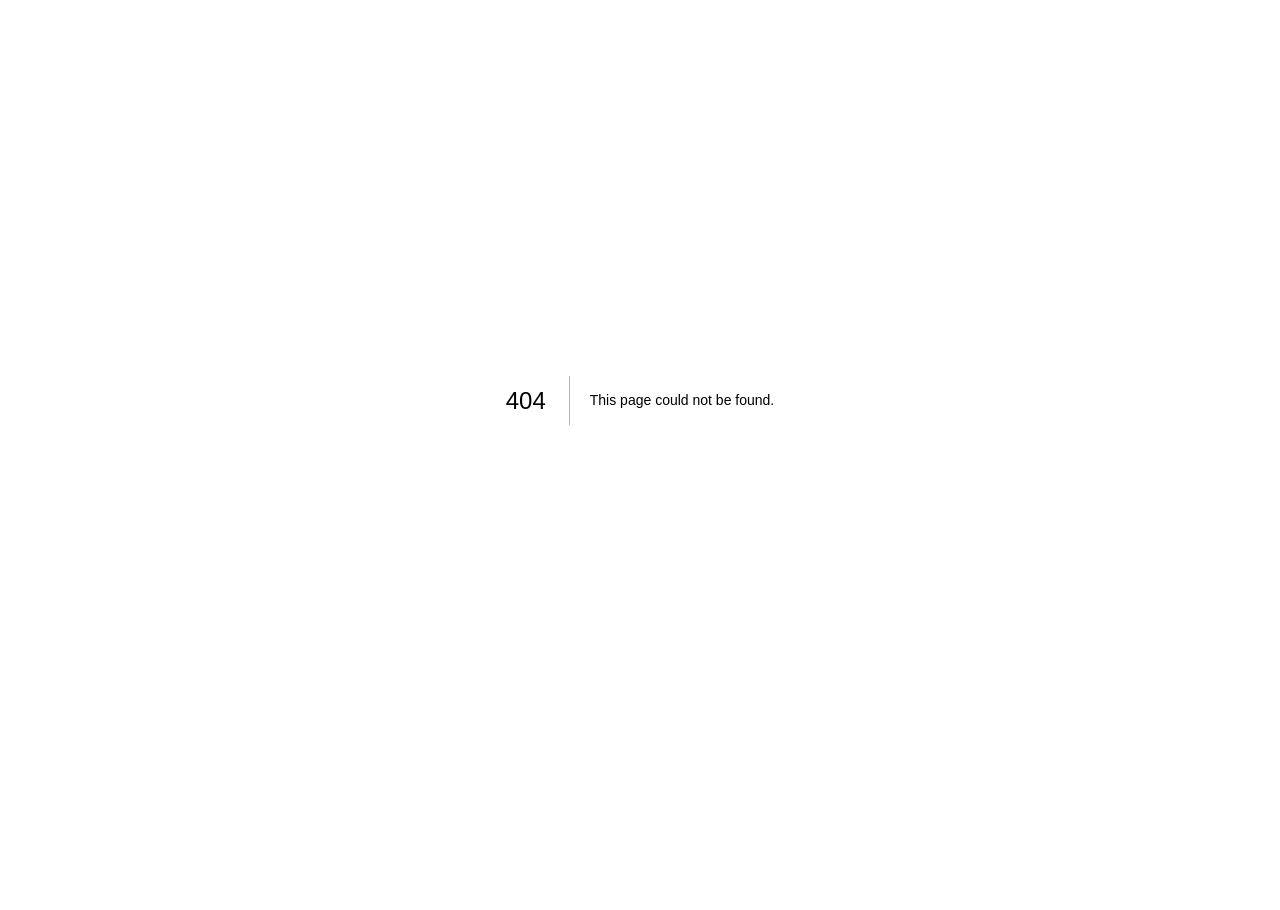
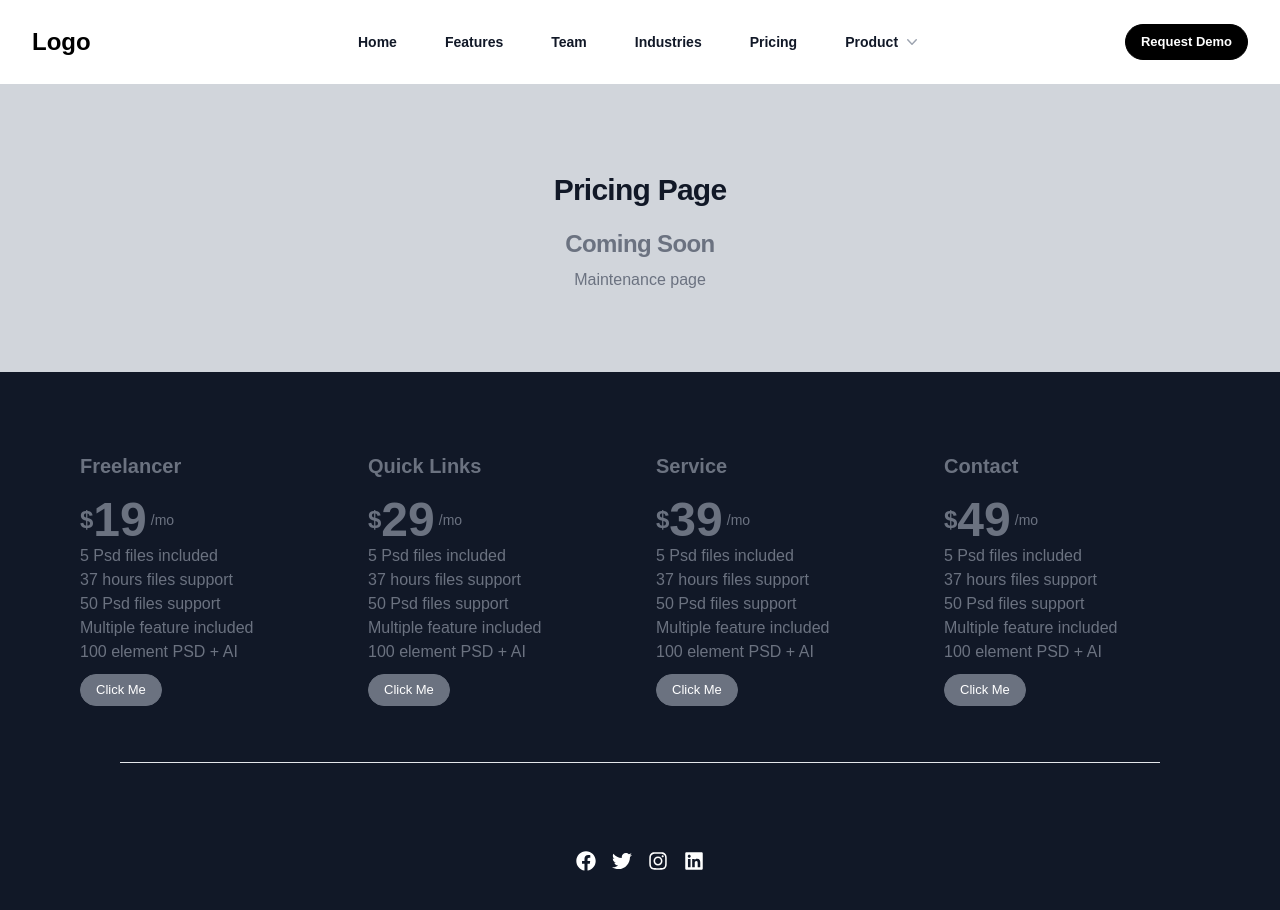
Before and after one commit to stephen291192/MAD-Nextjs-Project, a Next.js app: page /pricing in a window 1280 px wide. Before the commit this address had no page. Shown: the top 910 px of the page. Before the commit the page ends 800 px from the top, so only its background shows below. Built offline with nearby package versions, Linux system fonts and the light colour scheme.

Commit message:
Page Router Completed

```diff
--- a/src/app/features.js
+++ /dev/null
@@ -1,23 +0,0 @@
-// features.js
-import React from "react";
-import Header from '../header'
-import Link from 'next/link';
-
-const Features = () => {
-  return (
-    <div>
-      <Header />
-      <ul>
-        <li>
-          <Link href="/" passHref>
-            <a>Go back to Home Page</a>
-          </Link>
-        </li>
-      </ul>
-      <h1>Features</h1>
-      <p>This is the features page of our Next.js app.</p>
-    </div>
-  );
-};
-
-export default Features;
--- /dev/null
+++ b/src/app/features/page.js
@@ -0,0 +1,32 @@
+// features.js
+import React from "react";
+import Header from '../header'
+import Link from 'next/link';
+
+import Footer from "../footer";
+const Features = () => {
+  return (
+    <div>
+    <Header />
+    <div className="bg-gray-300 py-24 sm:py-20 ">
+        <div className="mx-auto max-w-7xl px-6 lg:px-8">
+          <div className="mx-auto max-w-2xl lg:text-center">
+            {/* <h2 className="text-base font-semibold leading-7 text-indigo-600">Deploy faster</h2> */}
+            <h1 className="mt-2  text-2xl font-semibold tracking-tight text-gray-900 sm:text-3xl">
+              Features Page
+            </h1>
+            <h3 className="mt-5  text-2xl font-bold tracking-tight text-gray-500 sm:text-2xl">
+              Coming Soon
+            </h3>
+            <p className="mt-2 text-gray-500">Maintenance page</p>
+
+          </div>
+
+        </div>
+      </div>
+    <Footer />
+  </div>
+  );
+};
+
+export default Features;
--- /dev/null
+++ b/src/app/industries/page.js
@@ -0,0 +1,31 @@
+// features.js
+import React from "react";
+import Link from 'next/link';
+import Header from "../header";
+import Footer from "../footer";
+const Industries = () => {
+  return (
+    <div>
+    <Header />
+    <div className="bg-gray-300 py-24 sm:py-20 ">
+        <div className="mx-auto max-w-7xl px-6 lg:px-8">
+          <div className="mx-auto max-w-2xl lg:text-center">
+            {/* <h2 className="text-base font-semibold leading-7 text-indigo-600">Deploy faster</h2> */}
+            <h1 className="mt-2  text-2xl font-semibold tracking-tight text-gray-900 sm:text-3xl">
+              Industries Page
+            </h1>
+            <h3 className="mt-5  text-2xl font-bold tracking-tight text-gray-500 sm:text-2xl">
+              Coming Soon
+            </h3>
+            <p className="mt-2 text-gray-500">Maintenance page</p>
+
+          </div>
+
+        </div>
+      </div>
+    <Footer />
+  </div>
+  );
+};
+
+export default Industries;
--- a/src/app/layout.js
+++ b/src/app/layout.js
@@ -1,6 +1,6 @@
 import { Inter } from 'next/font/google'
 import './globals.css'
-
+import Header from './header'
 const inter = Inter({ subsets: ['latin'] })
 
 export const metadata = {
@@ -11,7 +11,7 @@ export const metadata = {
 export default function RootLayout({ children }) {
   return (
     <html lang="en">
-      <body className={inter.className}>{children}</body>
+      <body className={inter.className}>{children} </body>
     </html>
   )
 }
--- a/src/app/page.js
+++ b/src/app/page.js
@@ -4,7 +4,7 @@ import HomePage from './homePage'
 import Footer from './footer'
 import Head from 'next/head';
 import Link from 'next/link';
-export default function Home() {
+export default function Home({children}) {
   return (
    <>
   <Head>
@@ -18,6 +18,7 @@ export default function Home() {
 
    <Header />
    <HomePage />
+   <main>{children}</main>
    <Footer />
    </>
 
--- a/src/app/pages/team.js
+++ /dev/null
@@ -1,14 +0,0 @@
-"use client";
-import React from "react";
-import Link from "next/link";
-const team = () => {
-    return (
-      <div>
-
-        <h1>Team Page</h1>
-        <p>This is the about page of our Next.js app.</p>
-      </div>
-    );
-  };
-
-  export default team;
--- /dev/null
+++ b/src/app/pricing/page.js
@@ -0,0 +1,31 @@
+// features.js
+import React from "react";
+import Link from 'next/link';
+import Header from "../header";
+import Footer from "../footer";
+const Pricing = () => {
+  return (
+    <div>
+    <Header />
+    <div className="bg-gray-300 py-24 sm:py-20 ">
+        <div className="mx-auto max-w-7xl px-6 lg:px-8">
+          <div className="mx-auto max-w-2xl lg:text-center">
+            {/* <h2 className="text-base font-semibold leading-7 text-indigo-600">Deploy faster</h2> */}
+            <h1 className="mt-2  text-2xl font-semibold tracking-tight text-gray-900 sm:text-3xl">
+            Pricing Page
+            </h1>
+            <h3 className="mt-5  text-2xl font-bold tracking-tight text-gray-500 sm:text-2xl">
+              Coming Soon
+            </h3>
+            <p className="mt-2 text-gray-500">Maintenance page</p>
+
+          </div>
+
+        </div>
+      </div>
+    <Footer />
+  </div>
+  );
+};
+
+export default Pricing;
--- /dev/null
+++ b/src/app/team/page.js
@@ -0,0 +1,31 @@
+"use client";
+import React from "react";
+import Link from "next/link";
+import Header from "../header";
+import Footer from "../footer";
+const Team = () => {
+    return (
+      <div>
+        <Header />
+        <div className="bg-gray-300 py-24 sm:py-20 ">
+        <div className="mx-auto max-w-7xl px-6 lg:px-8">
+          <div className="mx-auto max-w-2xl lg:text-center">
+            {/* <h2 className="text-base font-semibold leading-7 text-indigo-600">Deploy faster</h2> */}
+            <h1 className="mt-2  text-2xl font-semibold tracking-tight text-gray-900 sm:text-3xl">
+              Team Page
+            </h1>
+            <h3 className="mt-5  text-2xl font-bold tracking-tight text-gray-500 sm:text-2xl">
+              Coming Soon
+            </h3>
+            <p className="mt-2 text-gray-500">Maintenance page</p>
+
+          </div>
+
+        </div>
+      </div>
+        <Footer />
+      </div>
+    );
+  };
+
+  export default Team;
```
Also changed, not shown: src/app/header.js (line endings or trailing spaces).
